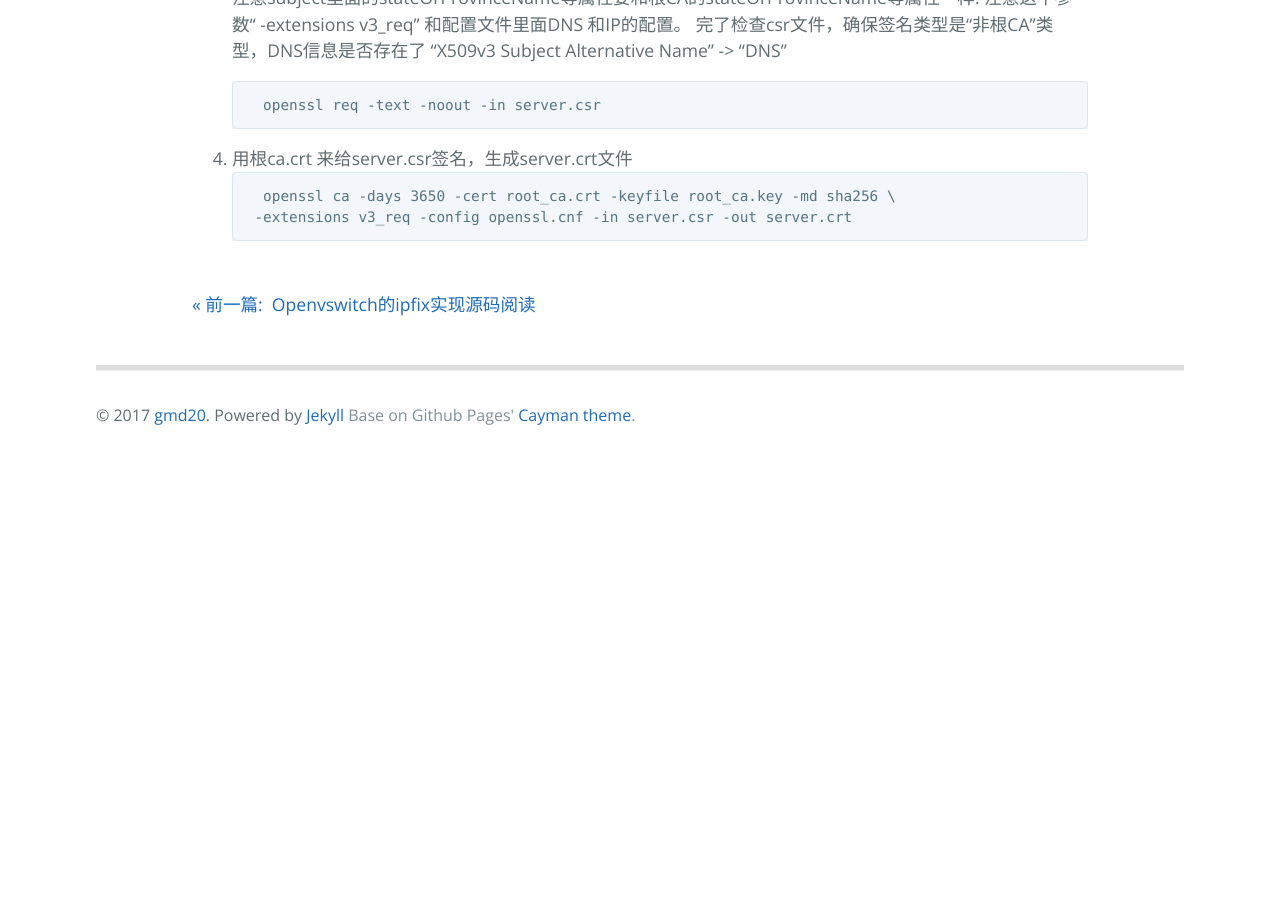
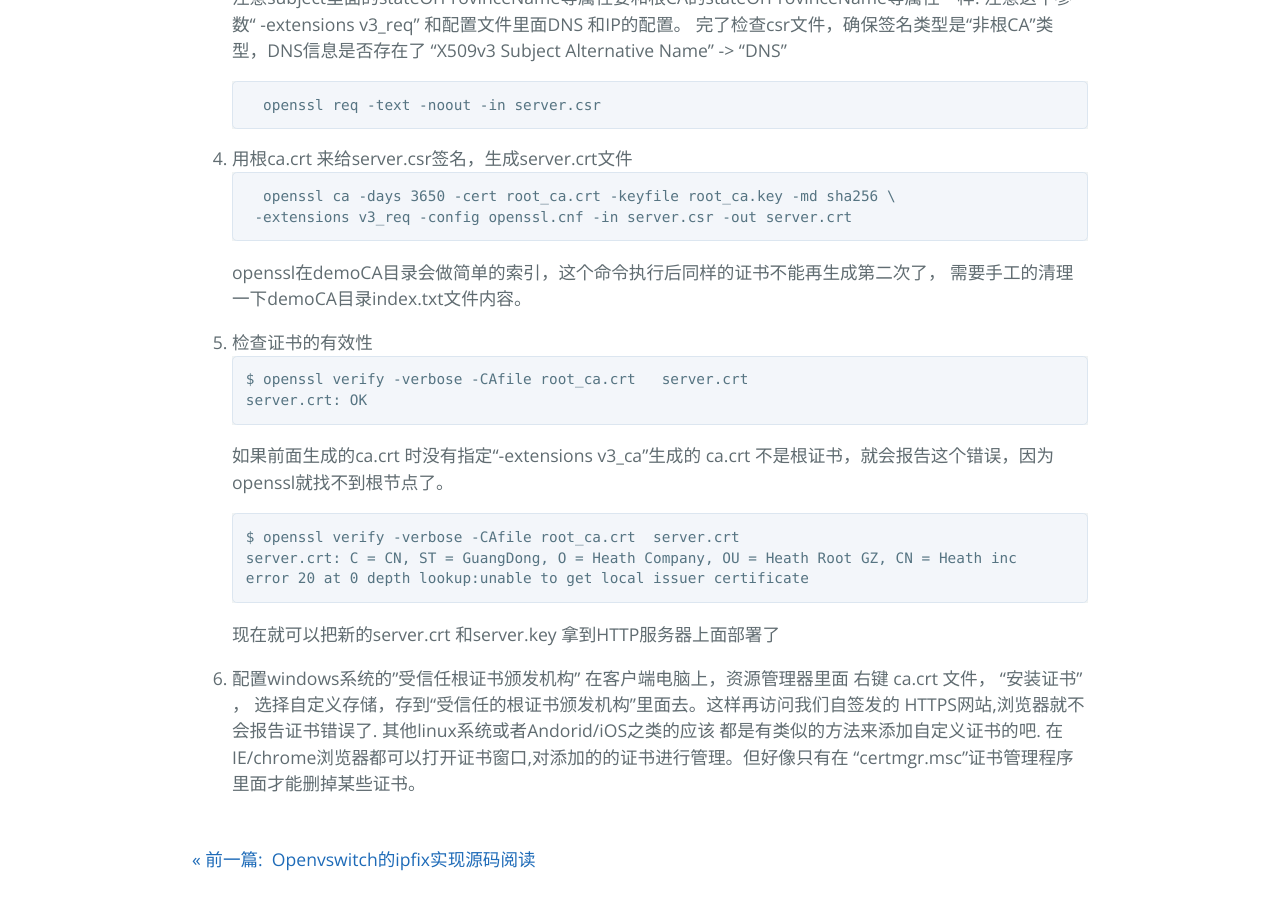
Before and after one commit to gmd20/gmd20.github.io, a Jekyll site: the page built from _posts/2017-07-20-openssl生成RSA和椭圆曲线加密公钥密钥创建根CA签名HTTPS服务器证书签名.markdown, in a window 1280 px wide and 900 px high, scrolled down 5495 px. Built offline with Jekyll 4.4.1, drawn with Linux system fonts in a browser that asks for light colours; Markdown is read by kramdown in place of the engine named in the settings; comment, search, counter and statistics services are not loaded; before the commit the page ends 5970 px from its top, so only the background shows below that.

Commit message:
Update 2017-07-20-openssl生成RSA和椭圆曲线加密公钥密钥创建根CA签名HTTPS服务器证书签名.markdown

````diff
--- a/_posts/2017-07-20-openssl生成RSA和椭圆曲线加密公钥密钥创建根CA签名HTTPS服务器证书签名.markdown
+++ b/_posts/2017-07-20-openssl生成RSA和椭圆曲线加密公钥密钥创建根CA签名HTTPS服务器证书签名.markdown
@@ -251,3 +251,27 @@ openssl req -new -sha256 -key server.key -out server.csr -extensions v3_req -con
   openssl ca -days 3650 -cert root_ca.crt -keyfile root_ca.key -md sha256 \
     -extensions v3_req -config openssl.cnf -in server.csr -out server.crt
 ```
+openssl在demoCA目录会做简单的索引，这个命令执行后同样的证书不能再生成第二次了，
+需要手工的清理一下demoCA目录index.txt文件内容。
+
+6.  检查证书的有效性
+```text
+$ openssl verify -verbose -CAfile root_ca.crt   server.crt
+server.crt: OK
+```
+如果前面生成的ca.crt 时没有指定“-extensions v3_ca”生成的 ca.crt 不是根证书，就会报告这个错误，因为openssl就找不到根节点了。
+```text
+$ openssl verify -verbose -CAfile root_ca.crt  server.crt
+server.crt: C = CN, ST = GuangDong, O = Heath Company, OU = Heath Root GZ, CN = Heath inc
+error 20 at 0 depth lookup:unable to get local issuer certificate
+```
+现在就可以把新的server.crt 和server.key 拿到HTTP服务器上面部署了
+
+
+7. 配置windows系统的"受信任根证书颁发机构"
+  在客户端电脑上，资源管理器里面 右键 ca.crt 文件， “安装证书” ，
+  选择自定义存储，存到“受信任的根证书颁发机构”里面去。这样再访问我们自签发的
+  HTTPS网站,浏览器就不会报告证书错误了. 其他linux系统或者Andorid/iOS之类的应该
+  都是有类似的方法来添加自定义证书的吧.
+  在IE/chrome浏览器都可以打开证书窗口,对添加的的证书进行管理。但好像只有在
+  "certmgr.msc"证书管理程序里面才能删掉某些证书。
````
